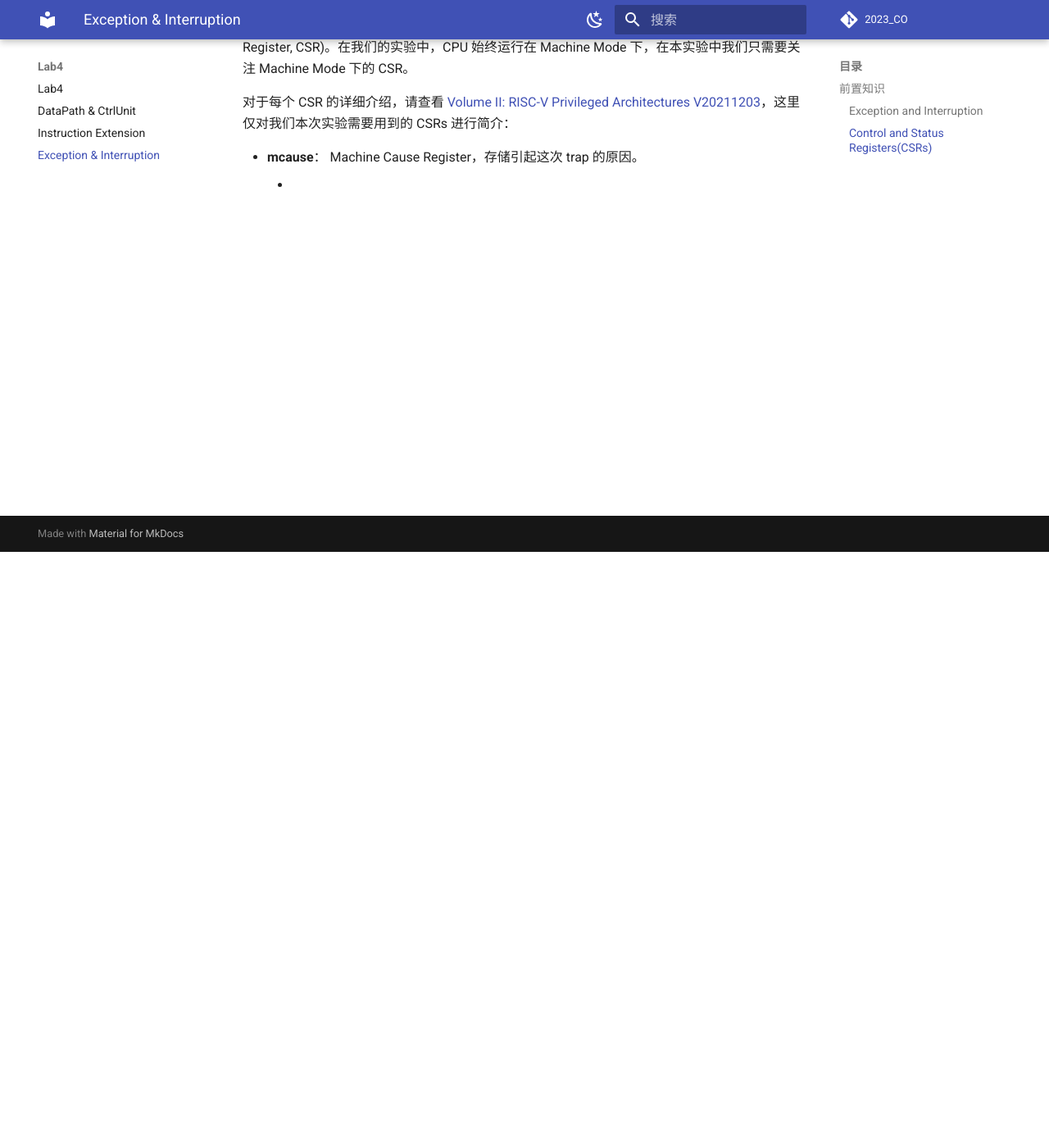
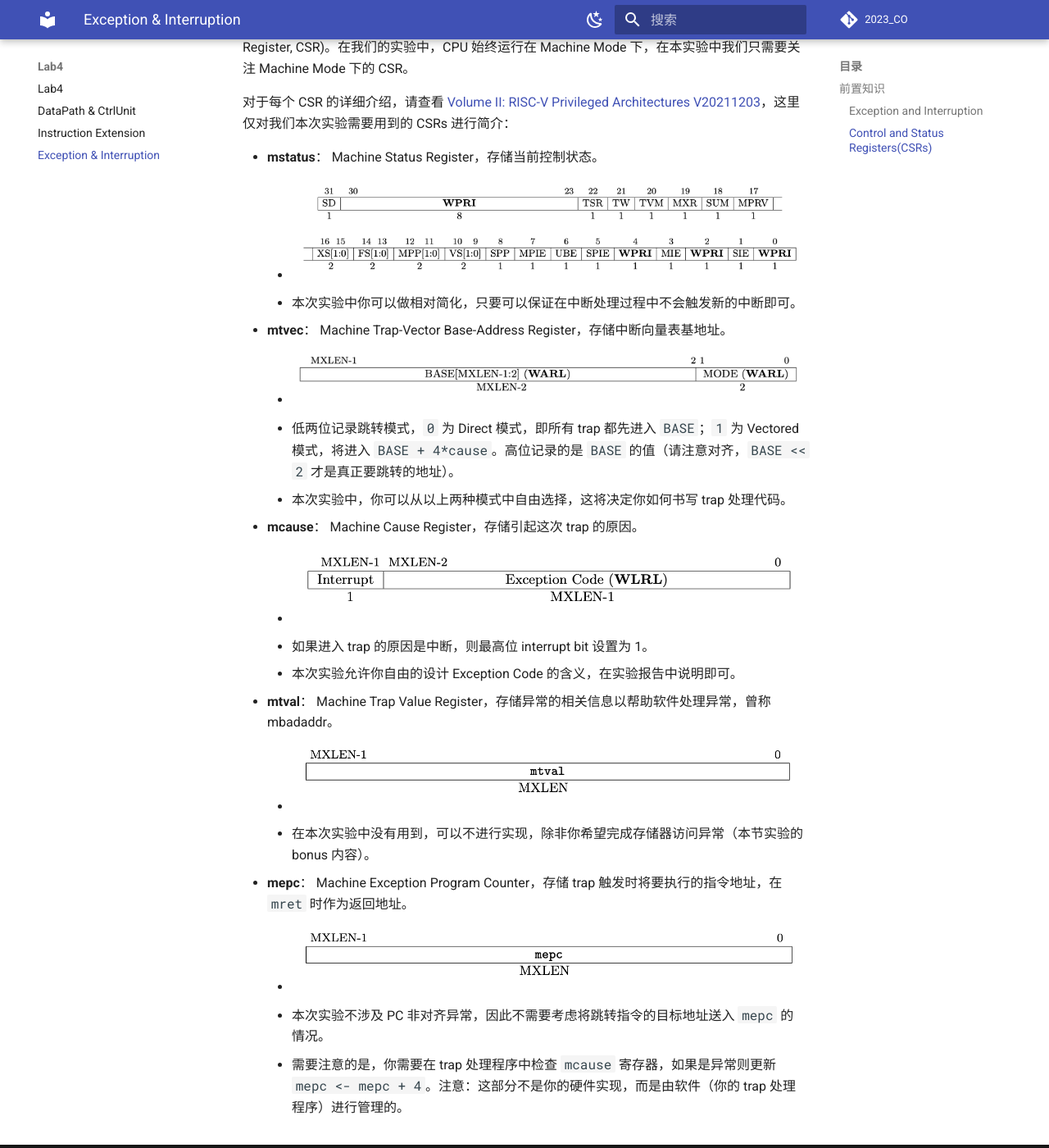
Before and after one commit to Guahao31/2023_CO, an MkDocs documentation site: the page built from docs/Lab4/exception_interruption.md, in a window 1280 px wide and 1400 px high, scrolled down 727 px. Shown: the whole window at 82% size. Built offline with MkDocs 1.6.1 and Material for MkDocs 9.7.7, drawn with Linux system fonts in a browser that asks for light colours; comment, search, counter and statistics services are not loaded.

Commit message:
update: Lab4-4 intro of CSRs

```diff
--- a/docs/Lab4/exception_interruption.md
+++ b/docs/Lab4/exception_interruption.md
@@ -22,5 +22,22 @@ exception or an interrupt.
 
 对于每个 CSR 的详细介绍，请查看 [Volume II: RISC-V Privileged Architectures V20211203](./attachment/riscv-privileged-20211203.pdf)，这里仅对我们本次实验需要用到的 CSRs 进行简介：
 
+
+* **mstatus**： Machine Status Register，存储当前控制状态。
+    * ![](./pic/mstatus.png)
+    * 本次实验中你可以做相对简化，只要可以保证在中断处理过程中不会触发新的中断即可。
+* **mtvec**： Machine Trap-Vector Base-Address Register，存储中断向量表基地址。
+    * ![](./pic/mtvec.png)
+    * 低两位记录跳转模式，`0` 为 Direct 模式，即所有 trap 都先进入 `BASE`；`1` 为 Vectored 模式，将进入 `BASE + 4*cause`。高位记录的是 `BASE` 的值（请注意对齐，`BASE << 2` 才是真正要跳转的地址）。
+    * 本次实验中，你可以从以上两种模式中自由选择，这将决定你如何书写 trap 处理代码。
 * **mcause**： Machine Cause Register，存储引起这次 trap 的原因。
-    *
+    * ![](./pic/mcause.png)
+    * 如果进入 trap 的原因是中断，则最高位 interrupt bit 设置为 1。
+    * 本次实验允许你自由的设计 Exception Code 的含义，在实验报告中说明即可。
+* **mtval**： Machine Trap Value Register，存储异常的相关信息以帮助软件处理异常，曾称 mbadaddr。
+    * ![](./pic/mtval.png)
+    * 在本次实验中没有用到，可以不进行实现，除非你希望完成存储器访问异常（本节实验的 bonus 内容）。
+* **mepc**： Machine Exception Program Counter，存储 trap 触发时将要执行的指令地址，在 `mret` 时作为返回地址。
+    * ![](./pic/mepc.png)
+    * 本次实验不涉及 PC 非对齐异常，因此不需要考虑将跳转指令的目标地址送入 `mepc` 的情况。
+    * 需要注意的是，你需要在 trap 处理程序中检查 `mcause` 寄存器，如果是异常则更新 `mepc <- mepc + 4`。注意：这部分不是你的硬件实现，而是由软件（你的 trap 处理程序）进行管理的。
```
Also changed, not shown: docs/Lab4/pic/mcause.png (added), docs/Lab4/pic/mepc.png (added), docs/Lab4/pic/mstatus.png (added), docs/Lab4/pic/mtval.png (added), docs/Lab4/pic/mtvec.png (added).
